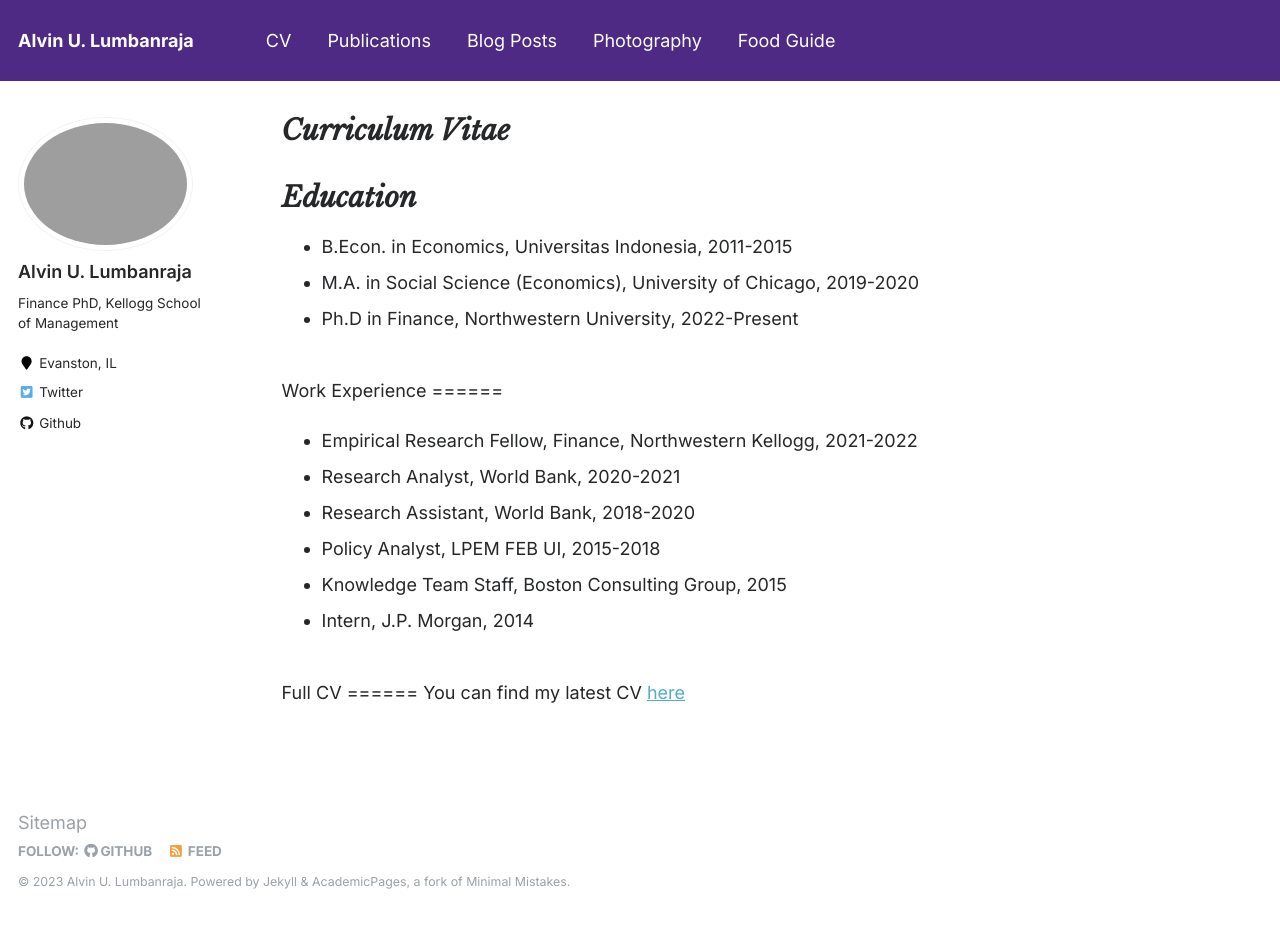
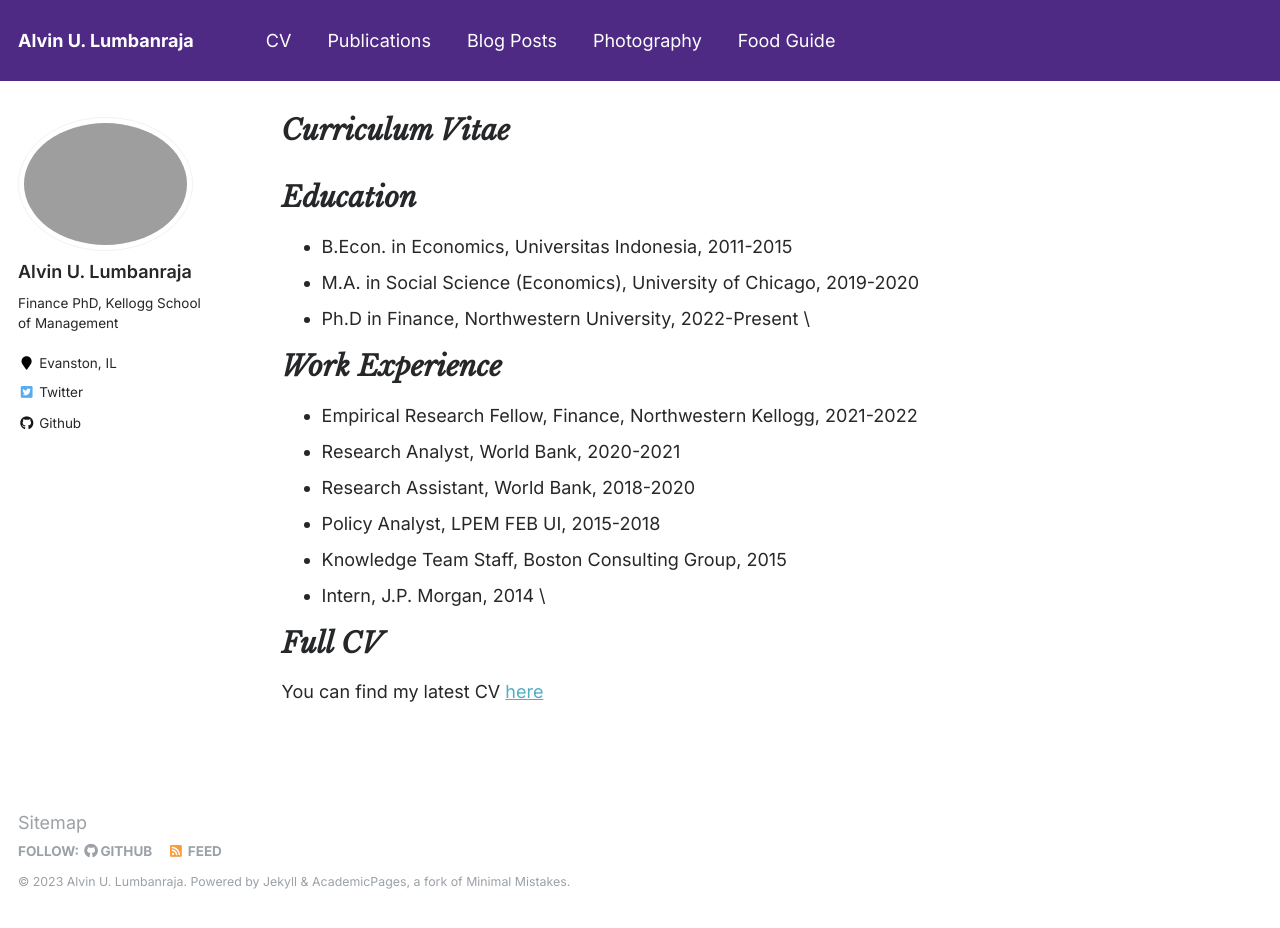
Before and after one commit to alumbanraja/alumbanraja.github.io, a Jekyll site: the page built from _pages/cv.md, in a window 1280 px wide and 928 px high. Built offline with Jekyll 4.4.1, drawn with Linux system fonts in a browser that asks for light colours.

Commit message:
Update cv.md

```diff
--- a/_pages/cv.md
+++ b/_pages/cv.md
@@ -15,8 +15,8 @@ Education
 * B.Econ. in Economics, Universitas Indonesia, 2011-2015
 * M.A. in Social Science (Economics), University of Chicago, 2019-2020
 * Ph.D in Finance, Northwestern University, 2022-Present
+\
 
-\
 Work Experience
 ======
 * Empirical Research Fellow, Finance, Northwestern Kellogg, 2021-2022
@@ -25,8 +25,8 @@ Work Experience
 * Policy Analyst, LPEM FEB UI, 2015-2018
 * Knowledge Team Staff, Boston Consulting Group, 2015
 * Intern, J.P. Morgan, 2014
+\
 
-\
 Full CV
 ======
-You can find my latest CV [here](files/Alvin_Ulido_Lumbanraja__CV_Final.pdf)
+You can find my latest CV [here](/files/Alvin_Ulido_Lumbanraja__CV_Final.pdf)
```
